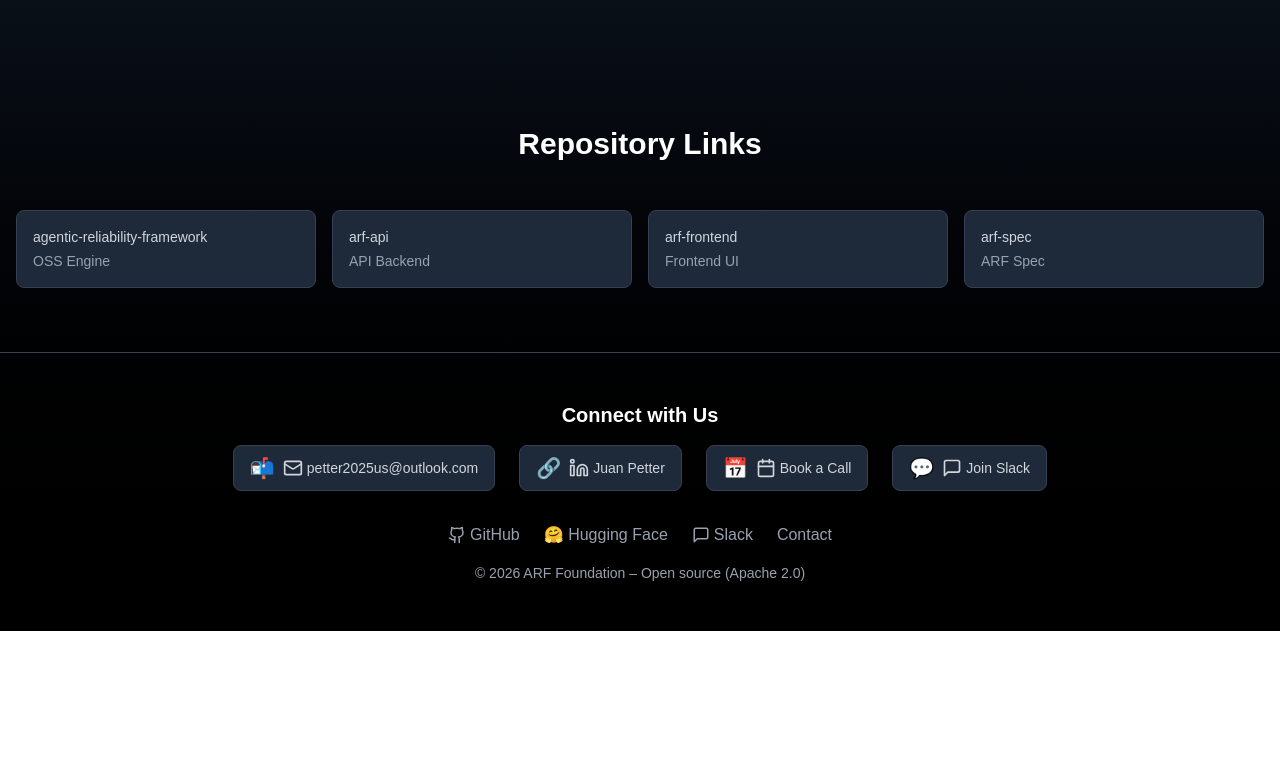
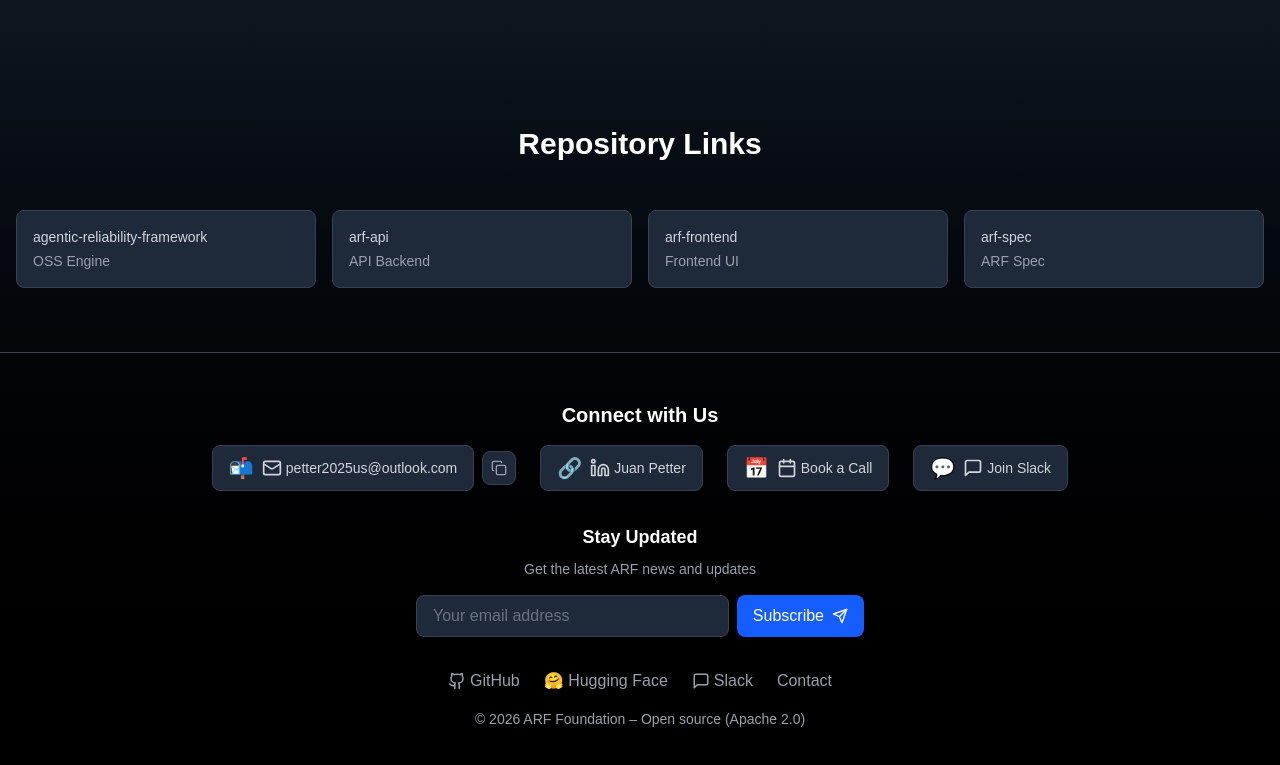
Before and after one commit to arf-foundation/arf-frontend, a Next.js app: page / in a window 1280 px wide. Shown: the part 1468-2233 px from the top of the page. Before the commit the page ends 2099 px from the top, so only its background shows below. Built offline with nearby package versions, Linux system fonts and the light colour scheme.

Commit message:
Update page.tsx

```diff
--- a/app/page.tsx
+++ b/app/page.tsx
@@ -1,5 +1,8 @@
-// Updated by ARF Coding Agent: Contact/Footer sections enhanced with links and emojis
+// Updated by ARF Coding Agent: Contact/Footer sections enhanced with links, emojis, copy email, Slack tracking, and newsletter
+'use client';
+
 import Link from 'next/link';
+import { useState } from 'react';
 import {
   ArrowRight,
   Github,
@@ -14,10 +17,55 @@ import {
   Mail,
   Linkedin,
   Calendar,
-  MessageSquare
+  MessageSquare,
+  Copy,
+  Check,
+  Send
 } from 'lucide-react';
 
 export default function LandingPage() {
+  const [copied, setCopied] = useState(false);
+  const [email, setEmail] = useState('');
+  const [newsletterStatus, setNewsletterStatus] = useState<'idle' | 'loading' | 'success' | 'error'>('idle');
+
+  const handleCopyEmail = async () => {
+    try {
+      await navigator.clipboard.writeText('petter2025us@outlook.com');
+      setCopied(true);
+      setTimeout(() => setCopied(false), 2000);
+    } catch (err) {
+      console.error('Failed to copy email:', err);
+    }
+  };
+
+  const trackSlackClick = () => {
+    // Example tracking - replace with your analytics implementation
+    console.log('Slack invite clicked at:', new Date().toISOString());
+    // You could send this to Google Analytics, Plausible, etc.
+    if (typeof window !== 'undefined' && window.gtag) {
+      window.gtag('event', 'slack_invite_click', {
+        event_category: 'engagement',
+        event_label: 'footer_slack_link'
+      });
+    }
+  };
+
+  const handleNewsletterSubmit = async (e: React.FormEvent) => {
+    e.preventDefault();
+    setNewsletterStatus('loading');
+    // Simulate API call - replace with actual newsletter subscription endpoint
+    try {
+      await new Promise(resolve => setTimeout(resolve, 1000));
+      console.log('Newsletter subscription for:', email);
+      setNewsletterStatus('success');
+      setEmail('');
+      setTimeout(() => setNewsletterStatus('idle'), 3000);
+    } catch (error) {
+      setNewsletterStatus('error');
+      setTimeout(() => setNewsletterStatus('idle'), 3000);
+    }
+  };
+
   return (
     <div className="min-h-screen bg-gradient-to-b from-gray-900 via-gray-800 to-black text-white">
       {/* Hero Section */}
@@ -147,19 +195,32 @@ export default function LandingPage() {
         </div>
       </section>
 
-      {/* Community & Footer - Enhanced with Contact Info */}
+      {/* Community & Footer - Enhanced with Contact Info, Copy Email, Tracking, Newsletter */}
       <footer className="border-t border-gray-700 py-12 text-center text-gray-400">
         <div className="container mx-auto px-4">
           {/* Contact Section */}
           <div className="mb-8">
             <h3 className="text-xl font-semibold text-white mb-4">Connect with Us</h3>
             <div className="flex flex-wrap justify-center gap-6">
+              <div className="flex items-center gap-2">
                 <ContactLink
                   href="mailto:petter2025us@outlook.com"
                   icon={<Mail className="w-5 h-5" />}
                   text="petter2025us@outlook.com"
                   emoji="📬"
                 />
+                <button
+                  onClick={handleCopyEmail}
+                  className="p-2 bg-gray-800 rounded-lg border border-gray-700 hover:border-blue-500 hover:shadow-lg hover:shadow-blue-500/20 transition-all duration-300 group"
+                  aria-label="Copy email address"
+                >
+                  {copied ? (
+                    <Check className="w-4 h-4 text-green-400" />
+                  ) : (
+                    <Copy className="w-4 h-4 text-gray-400 group-hover:text-white" />
+                  )}
+                </button>
+              </div>
               <ContactLink
                 href="https://www.linkedin.com/in/juan-petter"
                 icon={<Linkedin className="w-5 h-5" />}
@@ -167,7 +228,7 @@ export default function LandingPage() {
                 emoji="🔗"
               />
               <ContactLink
-                href="https://calendly.com/"
+                href="https://calendly.com/petter2025us/30min"
                 icon={<Calendar className="w-5 h-5" />}
                 text="Book a Call"
                 emoji="📅"
@@ -177,8 +238,44 @@ export default function LandingPage() {
                 icon={<MessageSquare className="w-5 h-5" />}
                 text="Join Slack"
                 emoji="💬"
+                onClick={trackSlackClick}
               />
             </div>
+          </div>
+
+          {/* Newsletter Signup */}
+          <div className="mb-8 max-w-md mx-auto">
+            <h4 className="text-lg font-semibold text-white mb-2">Stay Updated</h4>
+            <p className="text-sm text-gray-400 mb-4">Get the latest ARF news and updates</p>
+            <form onSubmit={handleNewsletterSubmit} className="flex gap-2">
+              <input
+                type="email"
+                value={email}
+                onChange={(e) => setEmail(e.target.value)}
+                placeholder="Your email address"
+                required
+                className="flex-1 px-4 py-2 bg-gray-800 border border-gray-700 rounded-lg focus:outline-none focus:border-blue-500 text-white placeholder-gray-500"
+              />
+              <button
+                type="submit"
+                disabled={newsletterStatus === 'loading'}
+                className="px-4 py-2 bg-blue-600 text-white rounded-lg hover:bg-blue-700 transition disabled:bg-blue-400 flex items-center gap-2"
+              >
+                {newsletterStatus === 'loading' ? (
+                  'Sending...'
+                ) : (
+                  <>
+                    Subscribe <Send size={16} />
+                  </>
+                )}
+              </button>
+            </form>
+            {newsletterStatus === 'success' && (
+              <p className="text-sm text-green-400 mt-2">✓ Thanks for subscribing!</p>
+            )}
+            {newsletterStatus === 'error' && (
+              <p className="text-sm text-red-400 mt-2">✗ Something went wrong. Please try again.</p>
+            )}
           </div>
 
           {/* Social / Community Links */}
@@ -189,7 +286,13 @@ export default function LandingPage() {
             <a href="https://huggingface.co/A-R-F" target="_blank" rel="noopener noreferrer" className="hover:text-white transition flex items-center gap-1">
               🤗 Hugging Face
             </a>
-            <a href="https://join.slack.com/t/arf-gnv9451/shared_invite/zt-3t2omlgwg-Zf5_jmy9EIU~b51kMJ8Zdg" target="_blank" rel="noopener noreferrer" className="hover:text-white transition flex items-center gap-1">
+            <a
+              href="https://join.slack.com/t/arf-gnv9451/shared_invite/zt-3t2omlgwg-Zf5_jmy9EIU~b51kMJ8Zdg"
+              target="_blank"
+              rel="noopener noreferrer"
+              onClick={trackSlackClick}
+              className="hover:text-white transition flex items-center gap-1"
+            >
               <MessageSquare size={18} /> Slack
             </a>
             <a href="#" className="hover:text-white transition">Contact</a>
@@ -197,6 +300,13 @@ export default function LandingPage() {
           <p className="text-sm">© 2026 ARF Foundation – Open source (Apache 2.0)</p>
         </div>
       </footer>
+
+      {/* Toast Notification (for copy email) - conditionally rendered */}
+      {copied && (
+        <div className="fixed bottom-4 right-4 bg-gray-800 text-white px-4 py-2 rounded-lg shadow-lg border border-gray-700 animate-slide-up">
+          Email copied to clipboard! ✉️
+        </div>
+      )}
     </div>
   );
 }
@@ -256,12 +366,13 @@ function RepoCard({ name, desc, url }: { name: string; desc: string; url: string
   );
 }
 
-function ContactLink({ href, icon, text, emoji }: { href: string; icon: React.ReactNode; text: string; emoji: string }) {
+function ContactLink({ href, icon, text, emoji, onClick }: { href: string; icon: React.ReactNode; text: string; emoji: string; onClick?: () => void }) {
   return (
     <a
       href={href}
       target="_blank"
       rel="noopener noreferrer"
+      onClick={onClick}
       className="group flex items-center gap-2 px-4 py-2 bg-gray-800 rounded-lg border border-gray-700 hover:border-blue-500 hover:shadow-lg hover:shadow-blue-500/20 transition-all duration-300"
     >
       <span className="text-xl group-hover:scale-110 transition-transform">{emoji}</span>
```
Lines whose indentation alone changed are shown as unchanged.
